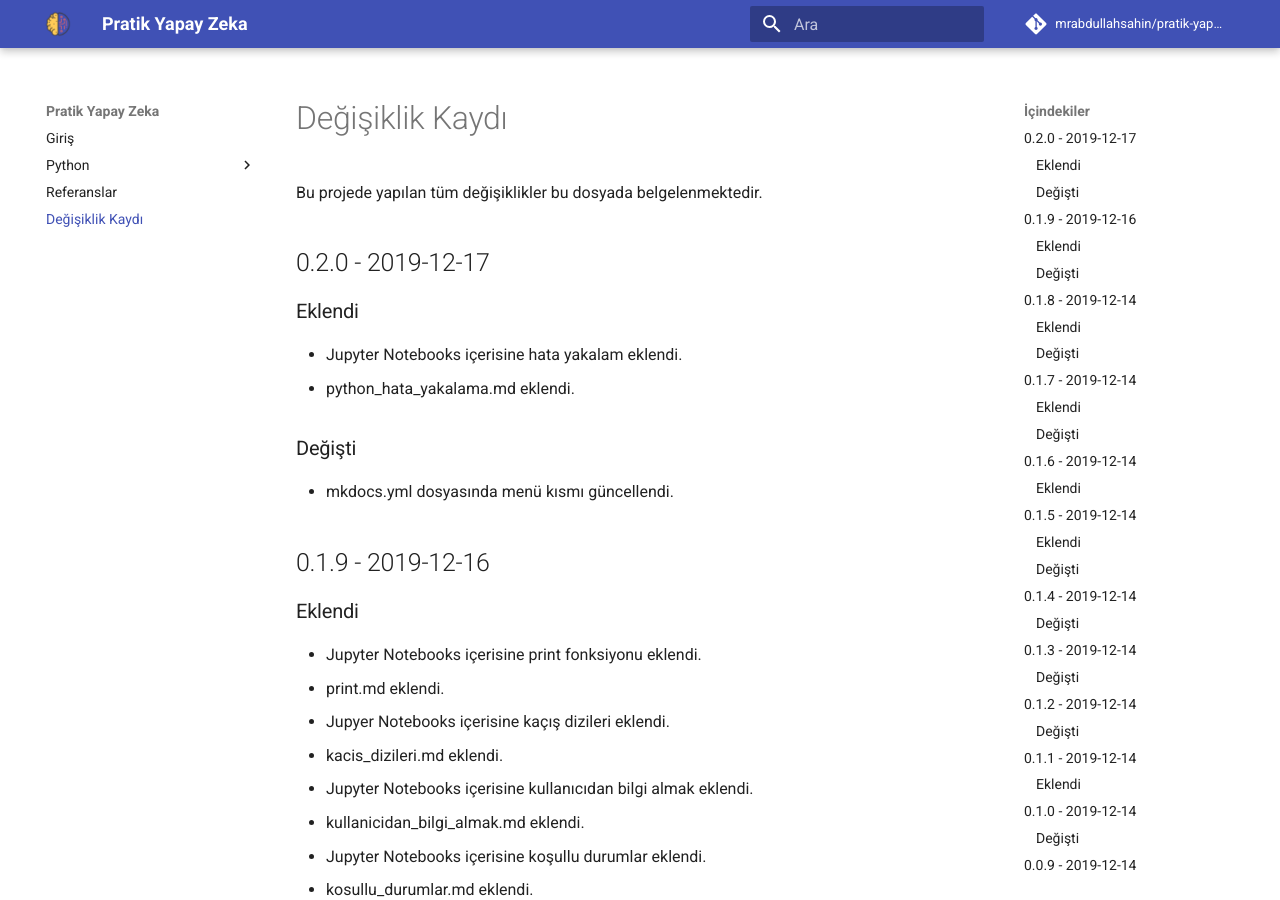
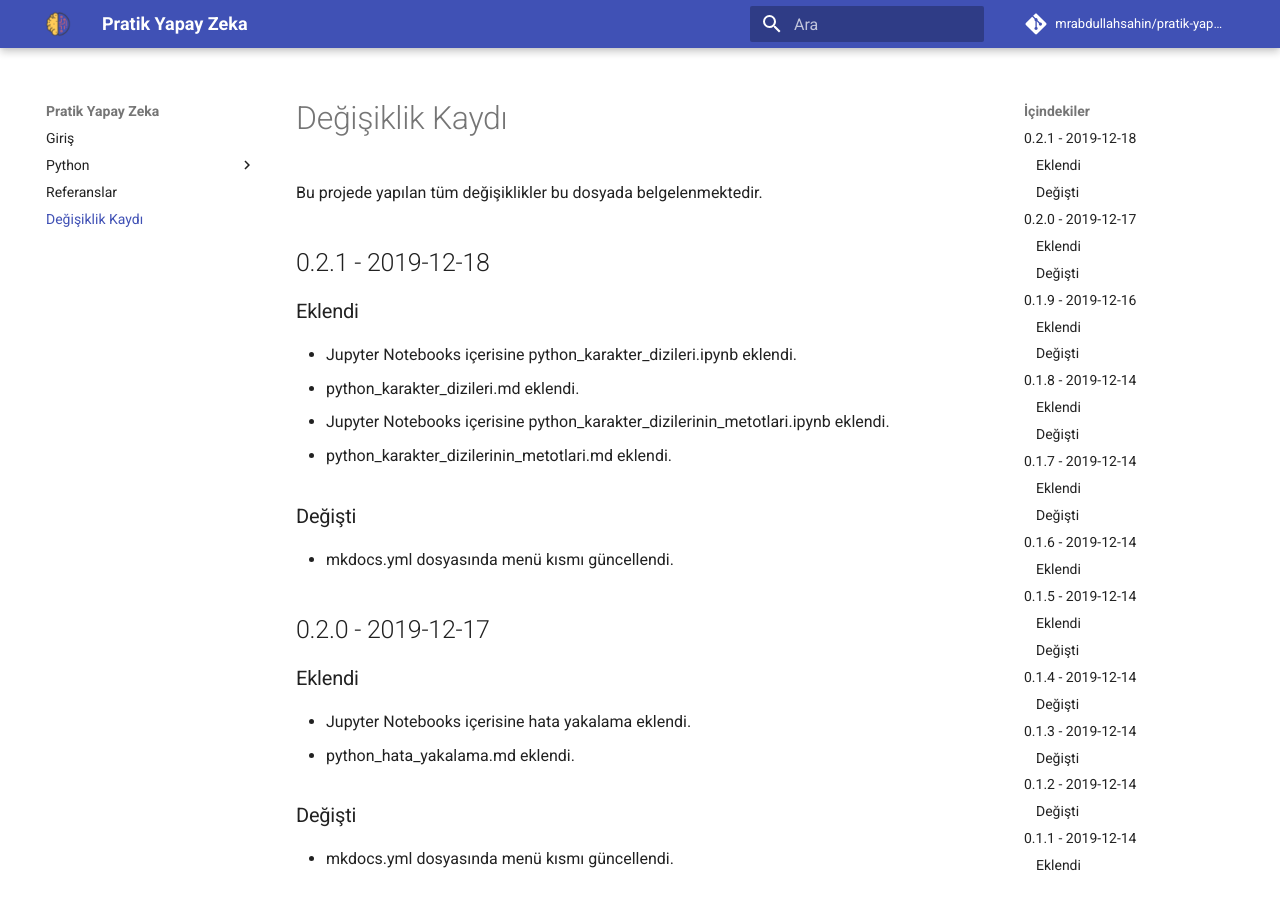
Before and after one commit to mrabdullahsahin/pratik-yapay-zeka, an MkDocs documentation site: the page built from docs/changelog.md, in a window 1280 px wide and 900 px high. Built offline with MkDocs 1.6.1 and Material for MkDocs 9.7.7, drawn with Linux system fonts in a browser that asks for light colours; comment, search, counter and statistics services are not loaded.

Commit message:
Update changelog files

```diff
--- a/docs/changelog.md
+++ b/docs/changelog.md
@@ -1,12 +1,25 @@
 # Değişiklik Kaydı
 
 Bu projede yapılan tüm değişiklikler bu dosyada belgelenmektedir.
+
+## 0.2.1 - 2019-12-18
+
+### Eklendi
+
+- Jupyter Notebooks içerisine python_karakter_dizileri.ipynb eklendi.
+- python_karakter_dizileri.md eklendi.
+- Jupyter Notebooks içerisine python_karakter_dizilerinin_metotlari.ipynb eklendi.
+- python_karakter_dizilerinin_metotlari.md eklendi.
+
+### Değişti
+
+- mkdocs.yml dosyasında menü kısmı güncellendi.
 
 ## 0.2.0 - 2019-12-17
 
 ### Eklendi
 
-- Jupyter Notebooks içerisine hata yakalam eklendi.
+- Jupyter Notebooks içerisine hata yakalama eklendi.
 - python_hata_yakalama.md eklendi.
 
 ### Değişti
```
Also changed, not shown: CHANGELOG.md (+14 -1 lines).
